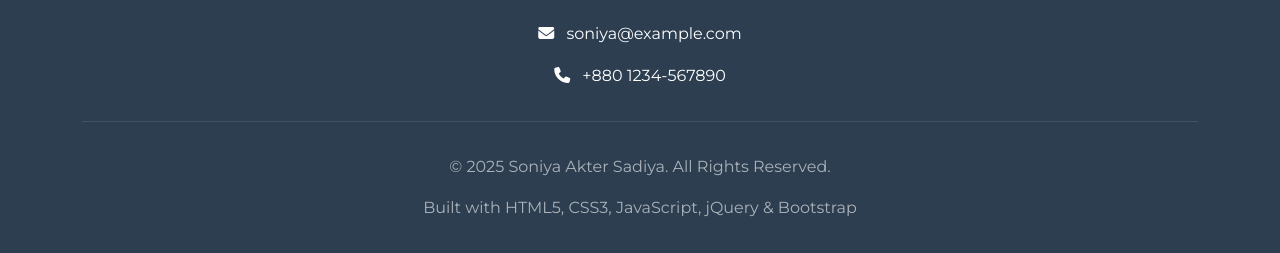
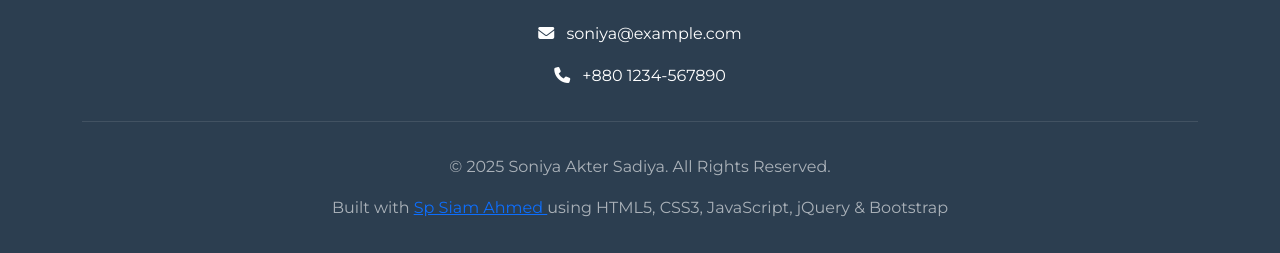
Before and after one commit to Spsiamahmed/soniya-akter-sadiya, a plain HTML site: page index.html in a window 1280 px wide. Shown: the part 7206-7459 px from the top of the page. Drawn offline with nearby package versions, Linux system fonts and the light colour scheme.

Commit message:
index.html

```diff
--- a/index.html
+++ b/index.html
@@ -3,7 +3,7 @@
 <head>
     <meta charset="UTF-8">
     <meta name="viewport" content="width=device-width, initial-scale=1.0">
-
+     <meta name="google-site-verification" content="u0SIe1qPYIBpdEY5tf1fp_2diX080VaB80RKxNC7gvc" />
     <!-- Basic Meta -->
     <title>Soniya Akter Sadiya | SEO Expert & Web Developer</title>
     <meta name="description" content="Soniya Akter Sadiya is a professional SEO Expert and Web Developer specializing in SEO optimization, HTML, CSS3, JavaScript, jQuery, and Bootstrap. Explore her portfolio, resume, testimonials, and latest news.">
@@ -1104,7 +1104,7 @@
                 <p><i class="fas fa-phone me-2"></i> +880 1234-567890</p>
                 <div class="copyright">
                     <p>&copy; 2025 Soniya Akter Sadiya. All Rights Reserved.</p>
-                    <p>Built with HTML5, CSS3, JavaScript, jQuery & Bootstrap</p>
+                    <p>Built with <a href="www.facebook.com/spsiamahmed1111" >Sp Siam Ahmed </a>using  HTML5, CSS3, JavaScript, jQuery & Bootstrap</p>
                 </div>
             </div>
         </div>
```
